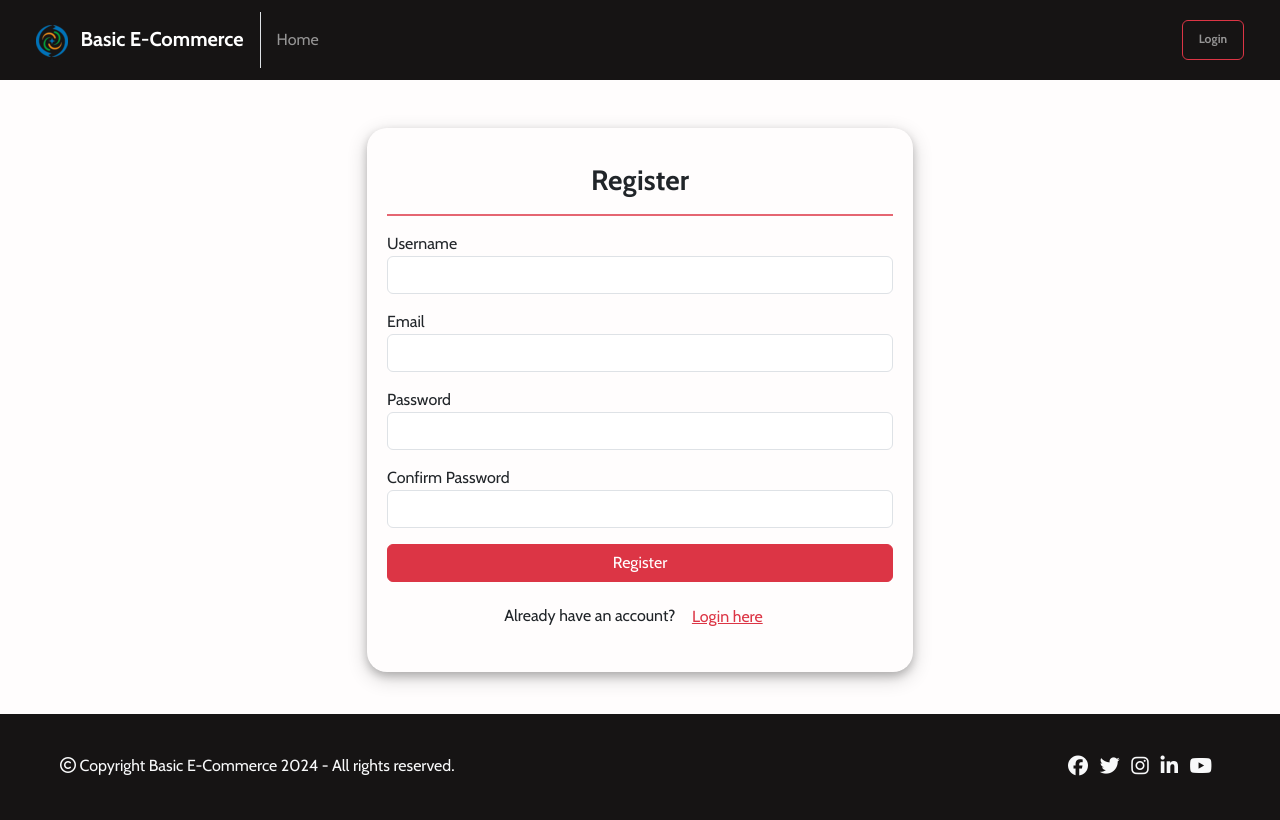
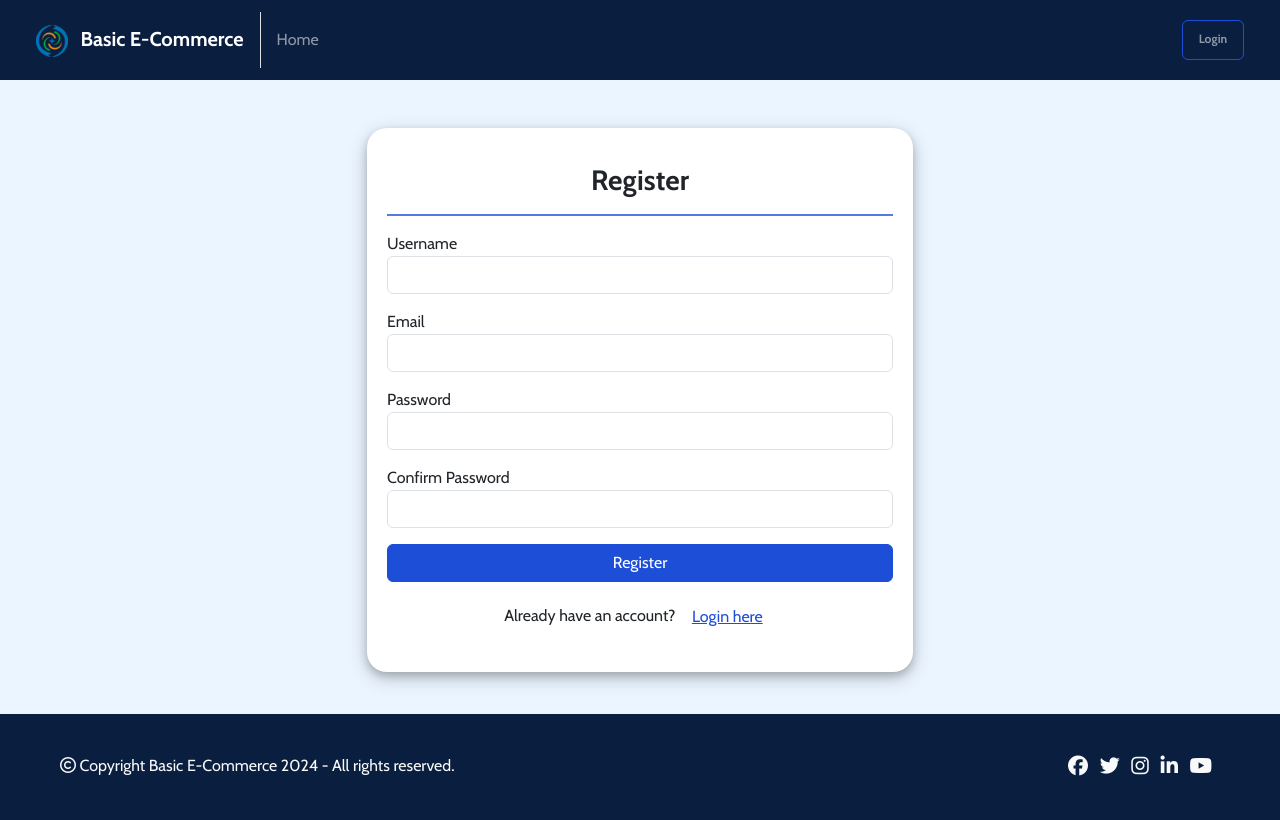
Before and after one commit to ayaz-khatri/basic-ecommerce, a PHP site: page /base/register.php in a window 1280 px wide. Run offline with PHP 8.4, Linux system fonts and the light colour scheme; some libraries are stand-ins or nearby versions.

Commit message:
theme designs completed.

```diff
--- a/admin/users.php
+++ b/admin/users.php
@@ -26,7 +26,6 @@ include("../includes/db-connection.php");               // Database connection
                     </div>
                     <div class="col-4 text-end">
                         <a href="user-create.php" class="btn btn-outline-danger">Add New User</a>
-
                     </div>
                 </div>
                 <hr>
@@ -39,7 +38,7 @@ include("../includes/db-connection.php");               // Database connection
                 $result = $stmt->get_result();
                 if($result->num_rows > 0) { ?>
                 <table class="table table-striped">
-                    <tr>
+                    <tr class="sticky-header">
                         <th>#</th>
                         <th>Username</th>
                         <th>Email</th>
--- a/css/styles.css
+++ b/css/styles.css
@@ -8,25 +8,79 @@
 
 :root {
 
-  /* -------------------------------- Red Theme ------------------------------- */
-  --mainColor: #dc3545;
-  --bodyBackgroundColor: #fffdfd;
-  --buttonHoverColor: #bb2d3b;
-  --formControlFocusBorderColor: rgba(220, 53, 69, 0.3);
-  --formControlFocusShadowColor: rgba(220, 53, 69, 0.6);
-  --navbarBackgroundColor: #161414;
-  --footerBackgroundColor: #161414;
+/* -------------------------------- Black Theme ------------------------------- */
+/* --mainColor: #212529;
+--bodyBackgroundColor: #f8f9fa;
+--buttonHoverColor: #0a0a0a;
+--formControlFocusBorderColor: rgba(33, 37, 41, 0.3);
+--formControlFocusShadowColor: rgba(33, 37, 41, 0.6);
+--navbarBackgroundColor: #000000;
+--footerBackgroundColor: #000000; */
 
-  /* ------------------------------- Blue Theme ------------------------------- */
-  /* --mainColor: #0d6efd;
-  --bodyBackgroundColor: #f0f8ff;
-  --buttonHoverColor: #0a58ca;
-  --formControlFocusBorderColor: rgba(13, 110, 253, 0.3);
-  --formControlFocusShadowColor: rgba(13, 110, 253, 0.6);
-  --navbarBackgroundColor: #161414;
-  --footerBackgroundColor: #161414; */
+/* -------------------------------- Sunset Theme ------------------------------- */
+/* --mainColor: #f77f00;
+--bodyBackgroundColor: #f7f4ea;
+--buttonHoverColor: #d86000;
+--formControlFocusBorderColor: rgba(247, 127, 0, 0.3);
+--formControlFocusShadowColor: rgba(247, 127, 0, 0.6);
+--navbarBackgroundColor: #6a0572;
+--footerBackgroundColor: #6a0572; */
 
+/* -------------------------------- Ocean Breeze Theme ------------------------- */
+/* --mainColor: #008080;
+--bodyBackgroundColor: #e0f7fa;
+--buttonHoverColor: #006666;
+--formControlFocusBorderColor: rgba(0, 128, 128, 0.3);
+--formControlFocusShadowColor: rgba(0, 128, 128, 0.6);
+--navbarBackgroundColor: #004d40;
+--footerBackgroundColor: #004d40; */
+
+/* -------------------------------- Red Theme ------------------------------- */
+/* --mainColor: #e63946;
+--bodyBackgroundColor: #fff5f5;
+--buttonHoverColor: #d62828;
+--formControlFocusBorderColor: rgba(230, 57, 70, 0.3);
+--formControlFocusShadowColor: rgba(230, 57, 70, 0.6);
+--navbarBackgroundColor: #661a1a;
+--footerBackgroundColor: #661a1a; */
+
+/* ------------------------------- Blue Theme ------------------------------- */
+--mainColor: #1d4ed8;
+--bodyBackgroundColor: #ebf5ff;
+--buttonHoverColor: #1e40af;
+--formControlFocusBorderColor: rgba(29, 78, 216, 0.3);
+--formControlFocusShadowColor: rgba(29, 78, 216, 0.6);
+--navbarBackgroundColor: #0a1e3f;
+--footerBackgroundColor: #0a1e3f;
+
+  /* ------------------------------- Green Theme ------------------------------ */
+  /* --mainColor: #198754;
+  --bodyBackgroundColor: #f6fffa;
+  --buttonHoverColor: #157347;
+  --formControlFocusBorderColor: rgba(25, 135, 84, 0.3);
+  --formControlFocusShadowColor: rgba(25, 135, 84, 0.6);
+  --navbarBackgroundColor: #14321b;
+  --footerBackgroundColor: #14321b; */
+
+  /* ------------------------------ Purple Theme ------------------------------ */
+  /* --mainColor: #6f42c1;
+  --bodyBackgroundColor: #faf5ff;
+  --buttonHoverColor: #5a33a3;
+  --formControlFocusBorderColor: rgba(111, 66, 193, 0.3);
+  --formControlFocusShadowColor: rgba(111, 66, 193, 0.6);
+  --navbarBackgroundColor: #201732;
+  --footerBackgroundColor: #201732; */
+
+  /* ------------------------------ Orange Theme ------------------------------ */
+  /* --mainColor: #fd7e14;
+  --bodyBackgroundColor: #fff7e6;
+  --buttonHoverColor: #e06b12;
+  --formControlFocusBorderColor: rgba(253, 126, 20, 0.3);
+  --formControlFocusShadowColor: rgba(253, 126, 20, 0.6);
+  --navbarBackgroundColor: #402a15;
+  --footerBackgroundColor: #402a15; */
 }
+
 
 /* ------------------------------ All selector ------------------------------ */
 *
@@ -71,7 +125,7 @@ body
     display: block;
     width: 0;
     height: 2px;
-    background: var(--mainColor);
+    background: #ebe4e4;
     transition: width .3s;
     box-shadow: 0 4px 8px 0 rgba(0, 0, 0, 0.2), 0 6px 20px 0 rgba(0, 0, 0, 0.19);
 }
@@ -109,6 +163,7 @@ body
   box-shadow: 0 4px 8px 0 rgba(0, 0, 0, 0.2), 0 6px 20px 0 rgba(0, 0, 0, 0.19);
   padding: 20px;
   border-radius: 20px;
+  background-color: #ffffff;
 }
 
 
@@ -176,7 +231,7 @@ hr
 .crud-table
 {
   min-height: 250px !important;
-  max-height: 500px !important;
+  max-height: 550px !important;
 }
 
 .crud-table .action-column
@@ -195,6 +250,12 @@ hr
   background-color: #c82333 !important;
 }
 
+.crud-table .sticky-header th {
+  position: sticky;
+  top: 0;
+  z-index: 1;
+  background-color: #eeeeee;
+}
 /* --------------------------------- Footer --------------------------------- */
 .footer
 {
--- a/database/basic-ecommerce.sql
+++ b/database/basic-ecommerce.sql
@@ -39,3 +39,4 @@ VALUES
 (8, 'Eva Wilson', 'eva@example.com', 'u', '$2y$10$Cg/BMCRs5/xlBMQzezxX7eHArHN46rtkX60/64n89/4yvi7f/KKbS'),
 (9, 'Frank Moore', 'frank@example.com', 'u', '$2y$10$Cg/BMCRs5/xlBMQzezxX7eHArHN46rtkX60/64n89/4yvi7f/KKbS'),
 (10, 'Grace Taylor', 'grace@example.com', 'u', '$2y$10$Cg/BMCRs5/xlBMQzezxX7eHArHN46rtkX60/64n89/4yvi7f/KKbS');
+(11, 'Dolly Kent', 'dolly@example.com', 'u', '$2y$10$Cg/BMCRs5/xlBMQzezxX7eHArHN46rtkX60/64n89/4yvi7f/KKbS');
```
